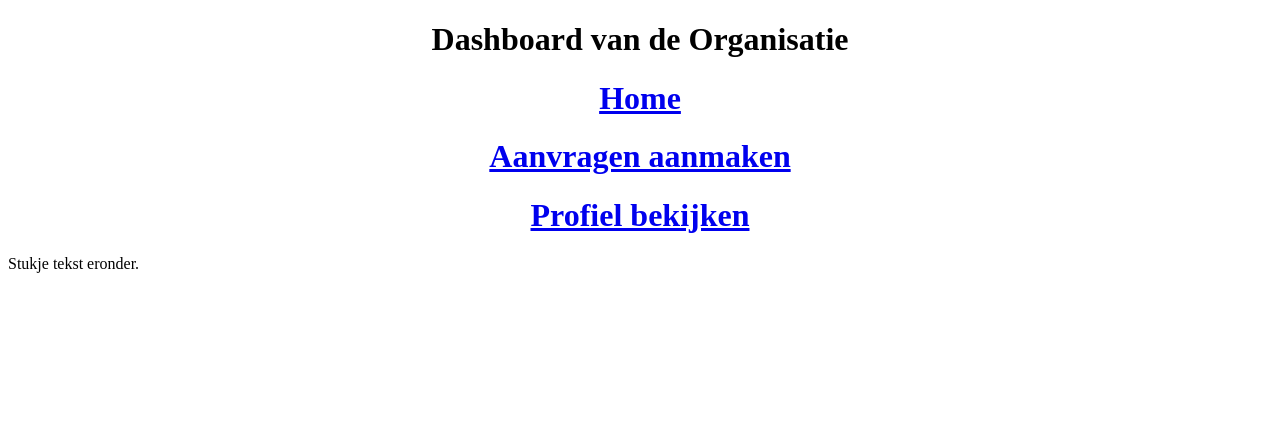
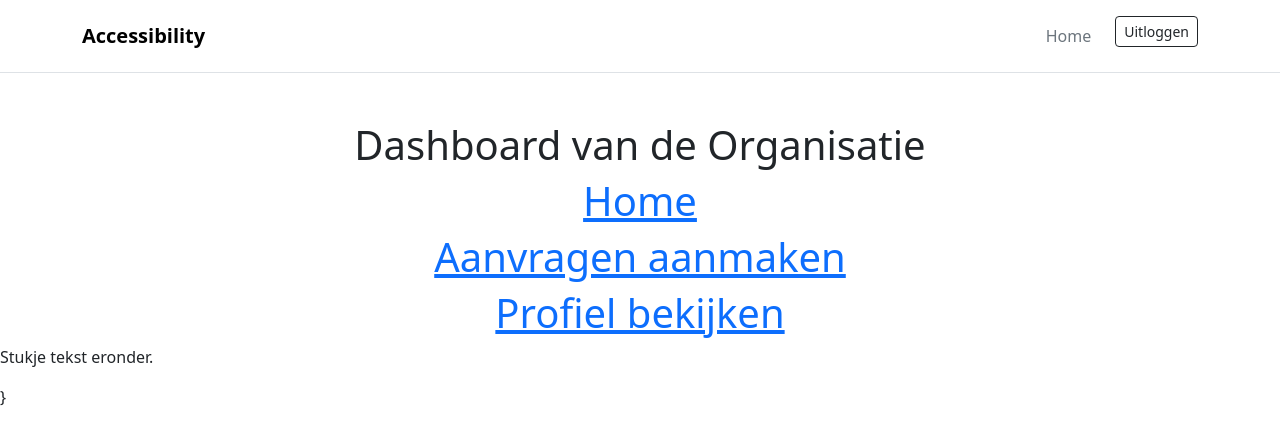
Before and after one commit to Ebay2k/rubberducky-owasp, a Flask app: page /dashboard-org in a window 1280 px wide. Shown: the top 445 px of the page. Run offline with Flask 3, Linux system fonts and the light colour scheme.

Commit message:
code refactored herbruikbare navbar met layout.html nu.

```diff
--- a/templates/dashboard-org.html
+++ b/templates/dashboard-org.html
@@ -6,11 +6,14 @@
 </head>
 <body>
 <center>
+    {% extends 'layout.html' %}
+    {% block content %}
 <h1>Dashboard van de Organisatie</h1>
     <h1><a href="/">Home</a></h1>
     <h1><a href="org-aanvragen.html">Aanvragen aanmaken</a></h1>
     <h1><a href="org-profiel.html">Profiel bekijken</a></h1>
 </center>
 <p>Stukje tekst eronder.</p>
+    {% endblock %}
 </body>
 </html>
--- a/templates/layout.html
+++ b/templates/layout.html
@@ -1,13 +1,36 @@
-<!doctype html>
-<html lang="en">
+<!DOCTYPE html>
+<html lang="nl">
 <head>
     <meta charset="UTF-8">
-    <meta name="viewport"
-          content="width=device-width, user-scalable=no, initial-scale=1.0, maximum-scale=1.0, minimum-scale=1.0">
-    <meta http-equiv="X-UA-Compatible" content="ie=edge">
-    <title>Document</title>
+    <meta name="viewport" content="width=device-width, initial-scale=1">
+    <title>Dashboard Ervaringsdeskundige - RubberDucky</title>
+    <!-- Bootstrap CSS -->
+    <link href="https://cdn.jsdelivr.net/npm/bootstrap@5.3.0/dist/css/bootstrap.min.css" rel="stylesheet">
 </head>
 <body>
 
+<!-- Navbar -->
+<nav class="navbar navbar-expand-lg navbar-light bg-white border-bottom py-3 mb-5" aria-label="Hoofdnavigatie">
+    <div class="container">
+        <a class="navbar-brand fw-bold" href="/">Accessibility</a>
+        <button class="navbar-toggler" type="button" data-bs-toggle="collapse" data-bs-target="#navbarNav" aria-controls="navbarNav" aria-expanded="false" aria-label="Wissel navigatie">
+            <span class="navbar-toggler-icon"></span>
+        </button>
+        <div class="collapse navbar-collapse" id="navbarNav">
+            <ul class="navbar-nav ms-auto">
+                <li class="nav-item">
+                    <a class="nav-link text-secondary" href="/">Home</a>
+                </li>
+                <li class="nav-item ms-lg-3">
+                    <a class="btn btn-sm btn-outline-dark" href="/">Uitloggen</a>
+                </li>
+            </ul>
+        </div>
+    </div>
+</nav>
+<div class="content">
+    {% block content %} {% endblock %} }
+</div>
+    <script src="https://cdn.jsdelivr.net/npm/bootstrap@5.3.0/dist/js/bootstrap.bundle.min.js"></script>
 </body>
 </html>
```
